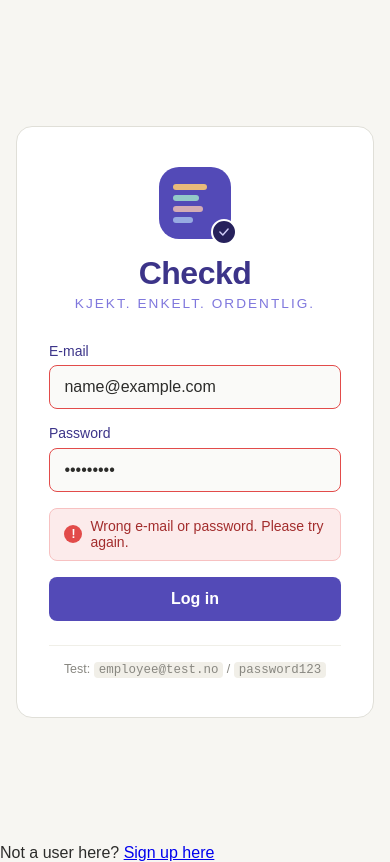
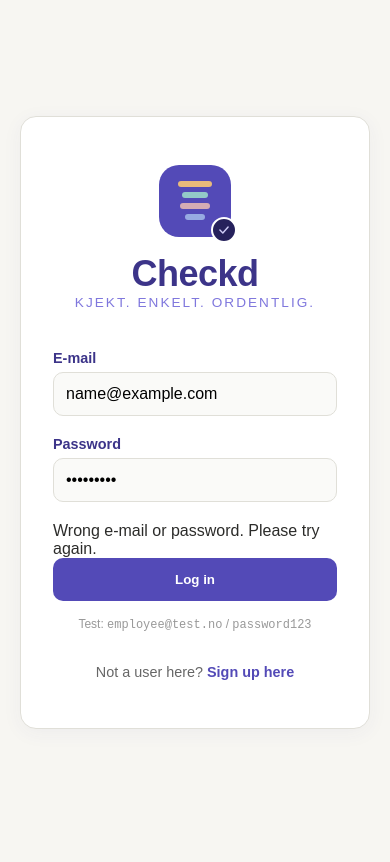
Before and after one commit to Theamarieal/Full-stack_prosjekt, a Vue app in the folder frontend/: page /login in a window 390 px wide. Both pictures are taken after typing "name@example.com", "Sample123" into the empty fields and a click on the button "Log in". Built offline with nearby package versions, Linux system fonts and the light colour scheme; no server answers.

Commit message:
feat(ui): make auth views fully responsive with full-screen mobile fix #51

```diff
--- a/frontend/src/views/LoginView.vue
+++ b/frontend/src/views/LoginView.vue
@@ -4,12 +4,10 @@
 
       <div class="branding">
         <div class="logo-icon" aria-hidden="true">
-          <!-- checklist line things -->
           <div class="logo-line line-1"></div>
           <div class="logo-line line-2"></div>
           <div class="logo-line line-3"></div>
           <div class="logo-line line-4"></div>
-          <!-- checkmark circle -->
           <div class="logo-check">
             <svg viewBox="0 0 24 24" fill="none" aria-hidden="true">
               <polyline points="5,12 10,17 19,7" stroke="#CECBF6" stroke-width="2.5"
@@ -21,9 +19,7 @@
         <p class="slogan">Kjekt. Enkelt. Ordentlig.</p>
       </div>
 
-      <!-- login form -->
       <form @submit.prevent="handleLogin" novalidate>
-
         <div class="form-group">
           <label for="email">E-mail</label>
           <input
@@ -31,10 +27,7 @@
             v-model="email"
             type="email"
             required
-            autocomplete="email"
             placeholder="name@restaurant.com"
-            :class="{ 'input-error': !!error }"
-            :aria-describedby="error ? 'login-error' : undefined"
           />
         </div>
 
@@ -45,38 +38,26 @@
             v-model="password"
             type="password"
             required
-            autocomplete="current-password"
             placeholder="••••••••"
-            :class="{ 'input-error': !!error }"
-            :aria-describedby="error ? 'login-error' : undefined"
           />
         </div>
 
-        <!-- error message -->
-        <div v-if="error" id="login-error" class="error-msg" role="alert">
-          <span class="error-icon" aria-hidden="true">!</span>
-          {{ error }}
-        </div>
+        <div v-if="error" class="error-msg" role="alert">{{ error }}</div>
 
         <button type="submit" :disabled="loading" class="login-btn">
-          <span v-if="loading" class="spinner" aria-hidden="true"></span>
           {{ loading ? 'Logging in...' : 'Log in' }}
         </button>
-
       </form>
 
-      <!-- test credentials hint (remove before production)!!!! -->
-      <p class="dev-hint">
-        Test: <code>employee@test.no</code> / <code>password123</code>
-      </p>
+      <p class="dev-hint">Test: <code>employee@test.no</code> / <code>password123</code></p>
+
+      <div class="footer-link">
+        <span>Not a user here? </span>
+        <router-link to="/register">Sign up here</router-link>
+      </div>
 
     </div>
   </div>
-
-<div class="footer-link">
-  <span>Not a user here? </span>
-  <router-link to="/register">Sign up here</router-link>
-</div>
 </template>
 
 <script setup>
@@ -93,232 +74,110 @@
 const loading = ref(false)
 
 const handleLogin = async () => {
-  // clear previous error before new attempt
   loading.value = true
   error.value = ""
-
   const success = await authStore.login(email.value, password.value)
-
   if (success) {
     router.push('/')
   } else {
     error.value = 'Wrong e-mail or password. Please try again.'
   }
-
   loading.value = false
 }
 </script>
 
 <style scoped>
-/* page layout */
+/* 1. LAYOUT & BAKGRUNN */
 .login-page {
   display: flex;
   justify-content: center;
   align-items: center;
   min-height: 100vh;
-  background-color: #f7f6f2;
-  padding: 1rem;
+  width: 100%;
+  background-color: #f7f6f2; /* Den lune bakgrunnsfargen */
+  padding: 20px;
 }
 
-/* card */
 .login-card {
   width: 100%;
-  max-width: 400px;
+  max-width: 420px;
   background: #ffffff;
-  border: 0.5px solid #e0dfd8;
+  border: 1px solid #e0dfd8;
   border-radius: 16px;
-  padding: 2.5rem 2rem;
+  padding: 3rem 2rem;
+  box-shadow: 0 4px 20px rgba(60, 52, 137, 0.05);
+  display: flex;
+  flex-direction: column;
 }
 
-/* branding */
-.branding {
-  text-align: center;
-  margin-bottom: 2rem;
-}
+/* 2. ESTETIKK: LOGO & BRANDING */
+.branding { text-align: center; margin-bottom: 2.5rem; }
 
-/* logo icon */
 .logo-icon {
   position: relative;
-  width: 72px;
-  height: 72px;
+  width: 72px; height: 72px;
   background: #534AB7;
   border-radius: 20px;
   margin: 0 auto 1rem;
-  padding: 10px 12px 10px 14px;
-  display: flex;
-  flex-direction: column;
-  justify-content: center;
-  gap: 5px;
+  display: flex; flex-direction: column; justify-content: center; align-items: center; gap: 5px;
 }
 
-.logo-line {
-  height: 6px;
-  border-radius: 3px;
-}
+.logo-line { height: 6px; border-radius: 3px; }
 .line-1 { width: 34px; background: #FAC775; opacity: 0.9; }
 .line-2 { width: 26px; background: #9FE1CB; opacity: 0.85; }
 .line-3 { width: 30px; background: #F5C4B3; opacity: 0.8; }
 .line-4 { width: 20px; background: #B5D4F4; opacity: 0.7; }
 
-/* checkmark circle sits bottom-right of the logo, can me moved if better placement */
 .logo-check {
-  position: absolute;
-  bottom: -6px;
-  right: -6px;
-  width: 26px;
-  height: 26px;
-  background: #26215C;
-  border-radius: 50%;
-  display: flex;
-  align-items: center;
-  justify-content: center;
+  position: absolute; bottom: -6px; right: -6px;
+  width: 26px; height: 26px;
+  background: #26215C; border-radius: 50%;
+  display: flex; align-items: center; justify-content: center;
   border: 2px solid #ffffff;
 }
-.logo-check svg {
-  width: 14px;
-  height: 14px;
+.logo-check svg { width: 14px; height: 14px; }
+
+.app-name { font-size: 2.25rem; font-weight: 800; color: #3C3489; margin: 0; letter-spacing: -0.5px; }
+.slogan { font-size: 0.85rem; color: #7F77DD; text-transform: uppercase; letter-spacing: 0.15em; }
+
+/* 3. SKJEMA-ELEMENTER */
+.form-group { display: flex; flex-direction: column; margin-bottom: 1.25rem; }
+label { font-weight: 600; margin-bottom: 6px; color: #3C3489; font-size: 0.9rem; }
+input { padding: 12px; border: 1.5px solid #e0dfd8; border-radius: 10px; font-size: 16px; width: 100%; background: #fafaf8; }
+input:focus { outline: none; border-color: #7F77DD; background: #ffffff; }
+
+.login-btn {
+  width: 100%; padding: 14px;
+  background: #534AB7; color: white;
+  border: none; border-radius: 10px;
+  font-weight: 700; cursor: pointer; transition: background 0.2s;
 }
+.login-btn:hover { background: #3C3489; }
 
-.app-name {
-  font-size: 2rem;
-  font-weight: 800;
-  color: #3C3489;
-  margin: 0 0 0.25rem;
-  letter-spacing: -0.5px;
-}
+.footer-link { text-align: center; margin-top: 2rem; font-size: 0.9rem; color: #666; }
+.footer-link a { color: #534AB7; font-weight: 600; text-decoration: none; }
 
-.slogan {
-  font-size: 0.85rem;
-  color: #7F77DD;
-  letter-spacing: 0.15em;
-  text-transform: uppercase;
-  margin: 0;
-}
+.dev-hint { font-size: 0.75rem; color: #999; text-align: center; margin-top: 1rem; }
 
-/* form */
-.form-group {
-  display: flex;
-  flex-direction: column;
-  margin-bottom: 1rem;
-}
+/* 4. RESPONSIVITET: MOBIL-FIKS */
+@media (max-width: 350px) {
+  .login-page {
+    padding: 0;
+    background-color: #ffffff;
+    align-items: flex-start;
+  }
 
-label {
-  font-size: 0.875rem;
-  font-weight: 500;
-  color: #3C3489;
-  margin-bottom: 0.4rem;
-}
+  .login-card {
+    border: none;
+    border-radius: 0;
+    box-shadow: none;
+    min-height: 100vh;
+    padding: 3rem 1.5rem;
+  }
 
-input {
-  padding: 0.7rem 0.9rem;
-  border: 1.5px solid #e0dfd8;
-  border-radius: 8px;
-  font-size: 1rem;
-  background: #fafaf8;
-  color: #2C2C2A;
-  transition: border-color 0.15s;
-  min-height: 44px;
-}
-
-input:focus {
-  outline: none;
-  border-color: #7F77DD;
-  background: #ffffff;
-}
-
-/* red border for error with more than just color*/
-input.input-error {
-  border-color: #E24B4A;
-}
-
-/* error message */
-.error-msg {
-  display: flex;
-  align-items: center;
-  gap: 0.5rem;
-  color: #A32D2D;
-  background: #FCEBEB;
-  border: 1px solid #F7C1C1;
-  border-radius: 8px;
-  padding: 0.6rem 0.9rem;
-  font-size: 0.875rem;
-  margin-bottom: 1rem;
-}
-
-.error-icon {
-  display: inline-flex;
-  align-items: center;
-  justify-content: center;
-  width: 18px;
-  height: 18px;
-  background: #E24B4A;
-  color: white;
-  border-radius: 50%;
-  font-size: 0.75rem;
-  font-weight: 700;
-  flex-shrink: 0;
-}
-
-/* login button */
-.login-btn {
-  width: 100%;
-  min-height: 44px;
-  padding: 0.75rem;
-  background: #534AB7;
-  color: #ffffff;
-  border: none;
-  border-radius: 8px;
-  font-size: 1rem;
-  font-weight: 600;
-  cursor: pointer;
-  display: flex;
-  align-items: center;
-  justify-content: center;
-  gap: 0.5rem;
-  transition: background 0.15s;
-}
-
-.login-btn:hover:not(:disabled) {
-  background: #3C3489;
-}
-
-.login-btn:focus-visible {
-  outline: 3px solid #7F77DD;
-  outline-offset: 2px;
-}
-
-.login-btn:disabled {
-  background: #B4B2A9;
-  cursor: not-allowed;
-}
-
-/* loading spinner */
-.spinner {
-  width: 16px;
-  height: 16px;
-  border: 2px solid rgba(255, 255, 255, 0.4);
-  border-top-color: #ffffff;
-  border-radius: 50%;
-  animation: spin 0.7s linear infinite;
-}
-
-@keyframes spin {
-  to { transform: rotate(360deg); }
-}
-
-/* dev hint */
-.dev-hint {
-  margin-top: 1.5rem;
-  text-align: center;
-  font-size: 0.78rem;
-  color: #888780;
-  border-top: 1px solid #f0efe8;
-  padding-top: 1rem;
-}
-.dev-hint code {
-  background: #f1efe8;
-  padding: 1px 5px;
-  border-radius: 4px;
-  font-size: 0.78rem;
+  .footer-link {
+    margin-top: auto; /* Dytter footeren til bunnen av mobilskjermen */
+    padding-bottom: 2rem;
+  }
 }
 </style>
--- a/frontend/src/views/RegisterView.vue
+++ b/frontend/src/views/RegisterView.vue
@@ -95,82 +95,93 @@
   display: flex;
   justify-content: center;
   align-items: center;
-  min-height: 80vh;
+  min-height: 100vh;
+  background-color: #f7f6f2;
+  padding: 12px;
 }
 
 .register-container {
   background: white;
-  padding: 2rem;
-  border-radius: 8px;
-  box-shadow: 0 4px 12px rgba(0,0,0,0.1);
   width: 100%;
-  max-width: 400px;
+  max-width: 440px;
+  padding: 2rem 1.5rem;
+  border-radius: 16px;
+  border: 1px solid #e0dfd8;
 }
 
 h2 {
-  margin-bottom: 0.5rem;
   text-align: center;
+  color: #3C3489;
+  margin-bottom: 4px;
 }
 
 .subtitle {
   text-align: center;
   color: #666;
+  font-size: 0.9rem;
   margin-bottom: 1.5rem;
 }
 
 .form-group {
   margin-bottom: 1rem;
-  display: flex;
-  flex-direction: column;
 }
 
 label {
-  margin-bottom: 0.3rem;
-  font-weight: bold;
-  font-size: 0.9rem;
+  display: block;
+  font-weight: 600;
+  font-size: 0.85rem;
+  margin-bottom: 4px;
 }
 
 input, select {
-  padding: 0.6rem;
-  border: 1px solid #ccc;
-  border-radius: 4px;
-  font-size: 1rem;
+  width: 100%;
+  padding: 12px;
+  border: 1.5px solid #e0dfd8;
+  border-radius: 10px;
+  font-size: 16px;
 }
 
 button {
   width: 100%;
-  padding: 0.8rem;
+  padding: 14px;
   background-color: #4CAF50;
   color: white;
   border: none;
-  border-radius: 4px;
-  font-size: 1rem;
-  cursor: pointer;
+  border-radius: 10px;
+  font-weight: 700;
   margin-top: 1rem;
 }
 
-button:disabled {
-  background-color: #ccc;
+.footer-links {
+  text-align: center;
+  margin-top: 1.5rem;
+  font-size: 0.85rem;
 }
 
-.error-message {
-  color: #d32f2f;
-  background: #ffebee;
-  padding: 0.5rem;
-  border-radius: 4px;
-  margin-top: 1rem;
-  text-align: center;
-}
+/* Gjelder både for .login-card og .register-container */
+@media (max-width: 350px) {
+  .login-page, .register-wrapper {
+    padding: 0;
+    background: white; /* Gjør hele bakgrunnen hvit på mobil */
+    align-items: flex-start;
+  }
 
-.footer-links {
-  margin-top: 1.5rem;
-  text-align: center;
-  font-size: 0.9rem;
-}
+  .login-card, .register-container {
+    border: none;
+    border-radius: 0;
+    box-shadow: none;
+    padding: 2rem 1.5rem;
 
-a {
-  color: #4CAF50;
-  text-decoration: none;
-  font-weight: bold;
+    /* FIKSEN: Dette tvinger den hvite boksen til å fylle hele skjermhøyden */
+    min-height: 100vh;
+    display: flex;
+    flex-direction: column;
+  }
+
+  /* Sørger for at footeren alltid havner nederst i den hvite boksen */
+  .footer-links, .footer-link {
+    margin-top: auto;
+    padding-bottom: 2rem;
+  }
 }
 </style>
```
